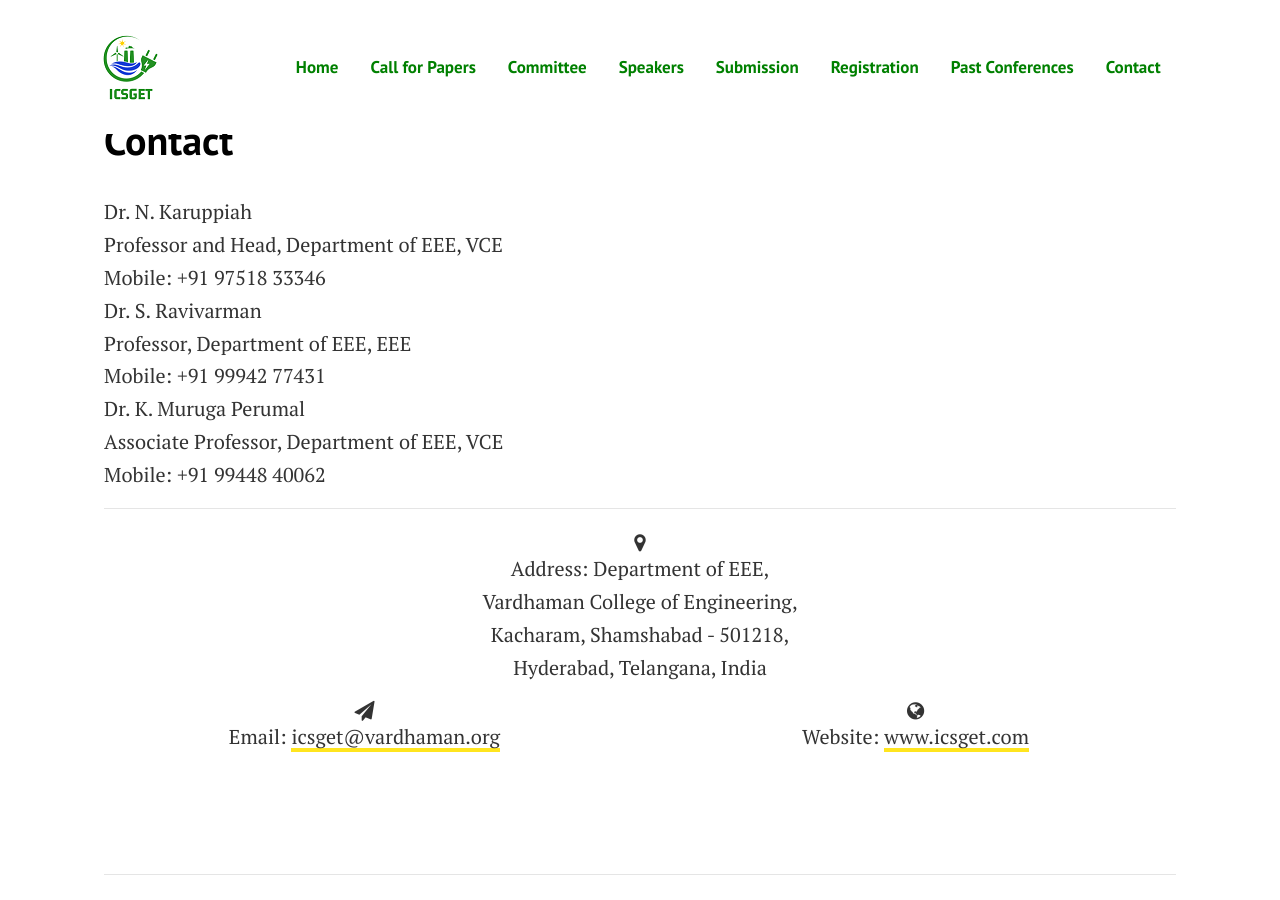
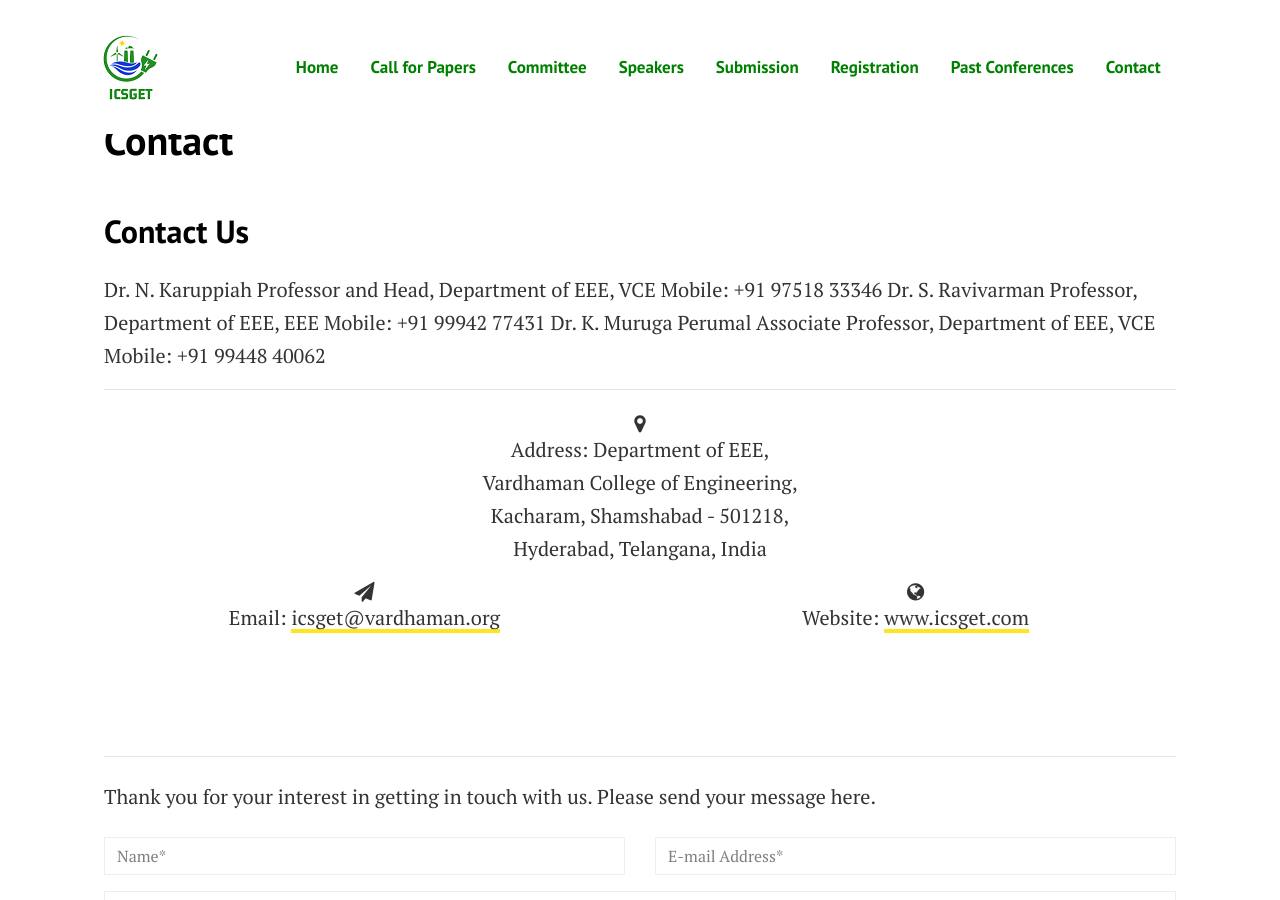
Before and after one commit to sravivarmanvce/temp, a Jekyll site: the page built from pages/contact.html, in a window 1280 px wide and 900 px high. Built offline with Jekyll 4.4.1, drawn with Linux system fonts in a browser that asks for light colours.

Commit message:
Update contact.html

```diff
--- a/pages/contact.html
+++ b/pages/contact.html
@@ -6,18 +6,20 @@ comments: false
 ---
 <link rel="stylesheet" href="https://cdnjs.cloudflare.com/ajax/libs/font-awesome/4.7.0/css/font-awesome.min.css">
 
+<p></p>
+<h2> Contact Us</h2>
 
-Dr. N. Karuppiah<br>
-Professor and Head, Department of EEE, VCE<br>
-Mobile: +91 97518 33346<br>
+Dr. N. Karuppiah
+Professor and Head, Department of EEE, VCE
+Mobile: +91 97518 33346
 
-Dr. S. Ravivarman<br>
-Professor, Department of EEE, EEE<br>
-Mobile: +91 99942 77431<br>
+Dr. S. Ravivarman
+Professor, Department of EEE, EEE
+Mobile: +91 99942 77431
 
-Dr. K. Muruga Perumal<br>
-Associate Professor, Department of EEE, VCE<br>
-Mobile: +91 99448 40062<br>
+Dr. K. Muruga Perumal
+Associate Professor, Department of EEE, VCE
+Mobile: +91 99448 40062
 
 <hr>
 
```
